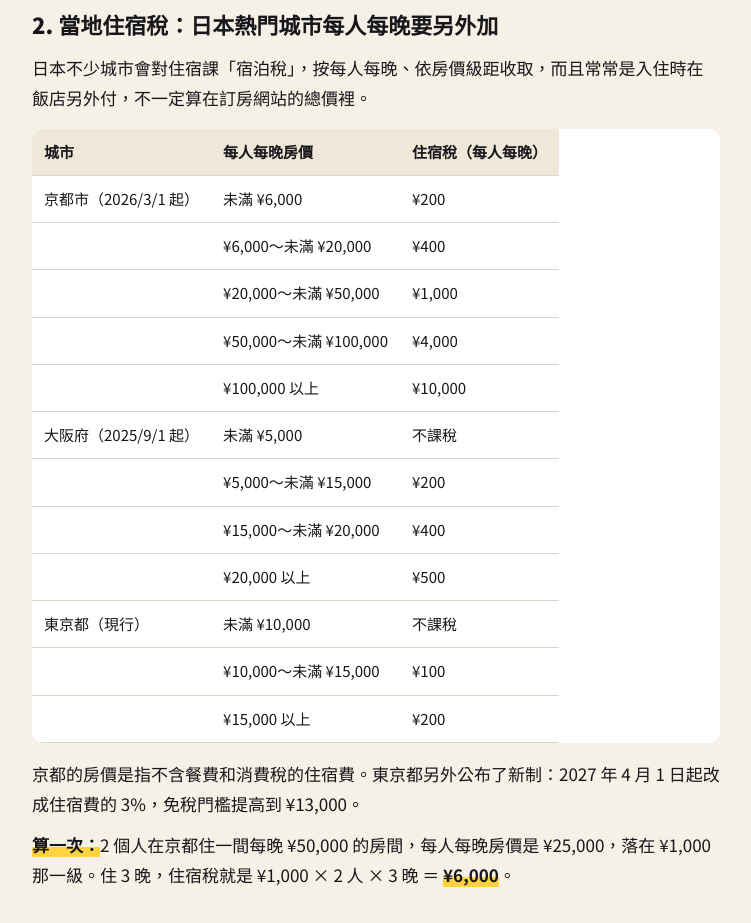
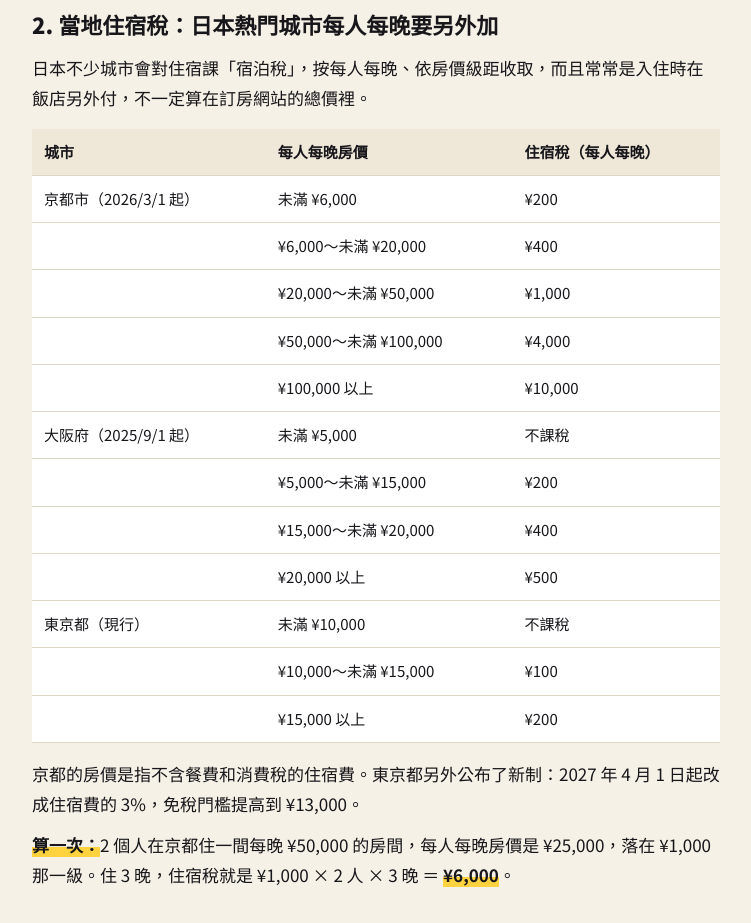
Before and after one commit to lucasChen0511/dealcheck, a plain HTML site: page posts/hotel-booking-hidden-costs.html in a window 1280 px wide. Shown: the part 620-1543 px from the top of the page, without its empty margins (264-1015 px from the left). Drawn offline with Linux system fonts and the light colour scheme.

Commit message:
Fix table width on desktop

```diff
--- a/style.css
+++ b/style.css
@@ -29,7 +29,8 @@ article .meta{color:var(--muted);font-size:14px;margin-top:8px}
 .body ul,.body ol{margin:12px 0 12px 1.4em}
 .body li{margin:6px 0}
 .body strong{background:linear-gradient(transparent 60%,var(--yellow) 60%)}
-.body table{width:100%;border-collapse:collapse;margin:16px 0;font-size:15px;background:var(--card);border-radius:12px;overflow:hidden;display:block;overflow-x:auto}
+.body table{width:100%;border-collapse:collapse;margin:16px 0;font-size:15px;background:var(--card)}
+@media (max-width:600px){.body table{display:block;overflow-x:auto}}
 .body th,.body td{border-bottom:1px solid var(--line);padding:10px 12px;text-align:left;vertical-align:top}
 .body th{background:#EFE8D8;font-weight:700;white-space:nowrap}
 .body blockquote{border-left:4px solid var(--yellow);padding:4px 0 4px 14px;color:#3D3A33;margin:16px 0}
```
